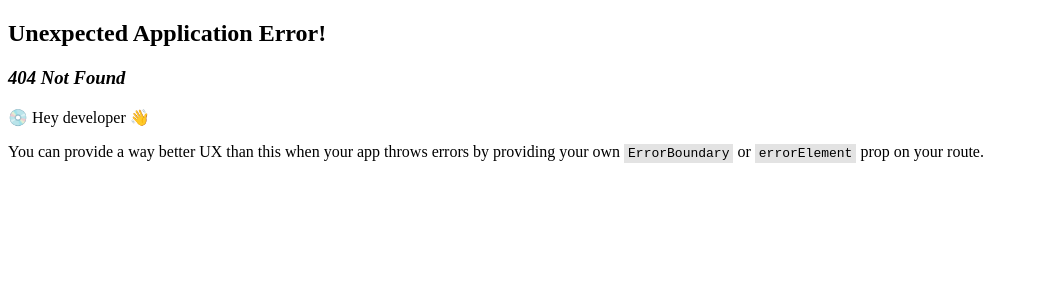
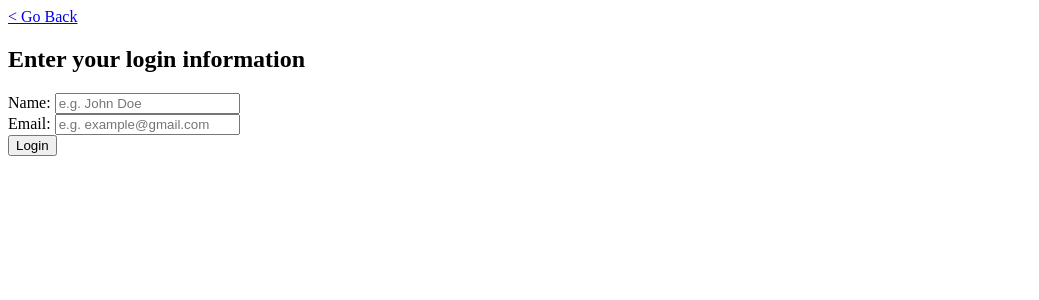
Before and after one commit to AlexDeL8/fetch-frontend-take-home, a React app: page /login in a window 1280 px wide. Before the commit this address had no page. Shown: the top 300 px of the page, without its empty margins (0-1039 px from the left). Built offline with nearby package versions, Linux system fonts and the light colour scheme.

Commit message:
added basic home to login routing with bare components

```diff
--- a/src/App.jsx
+++ b/src/App.jsx
@@ -1,17 +1,19 @@
 import React from 'react';
-import { createBrowserRouter, RouterProvider } from "react-router";
+import { createBrowserRouter, Route, RouterProvider, Routes } from "react-router";
 import Home from './pages/home';
-
-const router = createBrowserRouter([
-    {
-        path: "/",
-        element: <Home />
-    },
-])
+import Login from './pages/login';
+import Search from './pages/search';
+import Favorites from './pages/favorites';
+import Error from './pages/error';
 
 const App = () => {
     return (
-        <RouterProvider router={router} />
+        <Routes>
+            <Route path='/' element={<Home />} />
+            <Route path='login' element={<Login />} />
+            <Route path='search' element={<Search />} />
+            <Route path='favorites' element={<Favorites />} />
+        </Routes>
     );
 };
 export default App;
--- a/src/components/Button.jsx
+++ b/src/components/Button.jsx
@@ -1,5 +1,9 @@
-const Button = ({ isPrimary, text, onClick }) => {
-    return <button className={isPrimary ? "primaryBtn" : "secondaryBtn"} onClick={() => onClick}>{text}</button>
+const Button = ({ isPrimary, text, onClick = null }) => {
+    return onClick === null ? (
+        <button className={isPrimary ? "primaryBtn" : "secondaryBtn"}>{text}</button>
+    ) : (
+        <button className={isPrimary ? "primaryBtn" : "secondaryBtn"} onClick={onClick}>{text}</button>
+    )
 }
 
 export default Button
--- a/src/components/Input.jsx
+++ b/src/components/Input.jsx
@@ -0,0 +1,12 @@
+import React from 'react'
+
+const Input = ({labelText, type, name, placeholderText = '', required = false, disabled = false}) => {
+  return (
+    <div className="inputContainer">
+        <label htmlFor={name}>{labelText}</label>
+        <input type={type} placeholder={placeholderText} required={required} disabled={disabled}></input>
+    </div>
+  )
+}
+
+export default Input
--- a/src/index.js
+++ b/src/index.js
@@ -1,12 +1,13 @@
 import React from 'react';
 import { createRoot } from 'react-dom/client';
+import { BrowserRouter } from 'react-router';
 
 import App from './App';
 
 const domNode = document.getElementById('root');
 const root = createRoot(domNode);
 root.render(
-    <React.StrictMode>
+    <BrowserRouter>
         <App />
-    </React.StrictMode>
+    </BrowserRouter>
 )
--- /dev/null
+++ b/src/pages/error.jsx
@@ -0,0 +1,6 @@
+import React from 'react';
+
+const Error = () => {
+    return <div className="pageError">404 Page Not Found!</div>
+}
+export default Error;
--- a/src/pages/home.jsx
+++ b/src/pages/home.jsx
@@ -1,4 +1,6 @@
 import React from 'react';
+import { Link } from 'react-router';
+
 import Heading from '../components/Heading'
 import Button from '../components/Button'
 
@@ -7,7 +9,7 @@ const Home = () => {
         <div className="mainContainer">
             <Heading size={1} text="Welcome to Doggle" />
             <Heading size={2} text="Where you find YOUR dog!" />
-            <Button  isPrimary={true} text="Login" onClick={() => {console.log("CLICKED LOGIN")}} />
+            <Link to="login"><Button isPrimary={true} text="Login" onClick={() => {console.log("LOGIN CLICK")}}></Button></Link>
         </div>
     )
 }
--- a/src/pages/login.jsx
+++ b/src/pages/login.jsx
@@ -1,6 +1,19 @@
 import React from 'react';
+import { Link } from 'react-router';
+
+import Heading from '../components/Heading';
+import Input from '../components/Input';
+import Button from '../components/Button';
 
 const Login = () => {
-    return <div>This is the login page</div>
+    return (
+        <div id="loginContainer">
+            <Link to="/">&lt; Go Back</Link>
+            <Heading size={2} text="Enter your login information" />
+            <Input labelText="Name: " type="text" name="loginName" placeholderText="e.g. John Doe" required={true} />
+            <Input labelText="Email: " type="email" name="loginEmail" placeholderText="e.g. example@gmail.com" required={true} />
+            <Button isPrimary={true} text="Login" onClick={() => {console.log("CREDS LOGIN CLICKED")}} />
+        </div>
+    )
 }
 export default Login;
--- a/webpack.config.js
+++ b/webpack.config.js
@@ -4,8 +4,13 @@ const path = require('path');
 module.exports = {
   mode: 'development',
   entry: './src/index.js',
+  // output: {
+  //   filename: 'bundle.js',
+  // },
   output: {
-    filename: 'bundle.js',
+    path: path.resolve(__dirname, 'dist'),
+    filename: 'index_bundle.js',
+    publicPath: '/'
   },
   module: {
     rules: [
@@ -25,16 +30,20 @@ module.exports = {
   resolve: {
     extensions: ['.js', '.jsx'],
   },
+  devServer: {
+    historyApiFallback: true,
+    open: true,
+  },
   plugins: [
     new HtmlWebpackPlugin({
       template: './public/index.html',
     }),
   ],
-  devServer: {
-    static: {
-      directory: path.join(__dirname, 'dist'),
-    },
-    hot: true,
-    open: true,
-  },
+  // devServer: {
+  //   static: {
+  //     directory: path.join(__dirname, 'dist'),
+  //   },
+  //   hot: true,
+  //   open: true,
+  // },
 };
```
